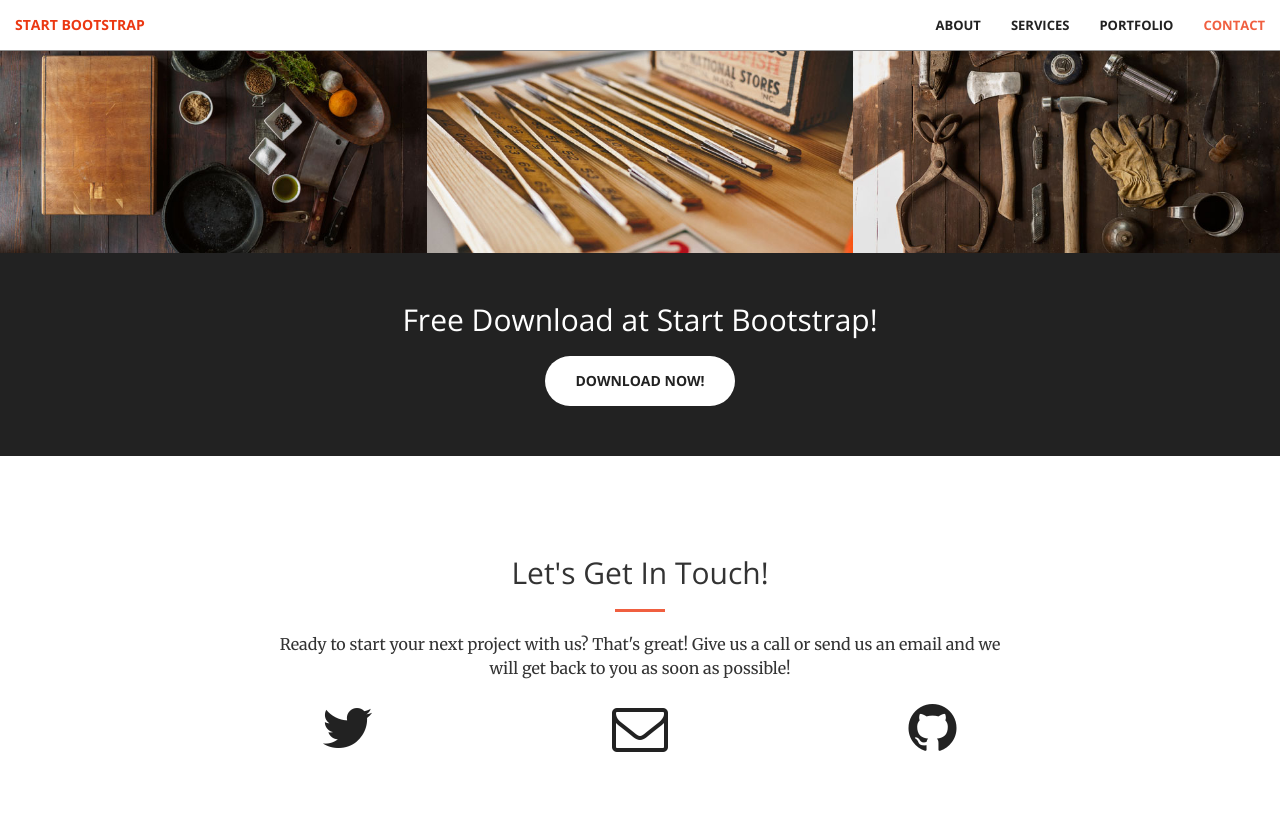
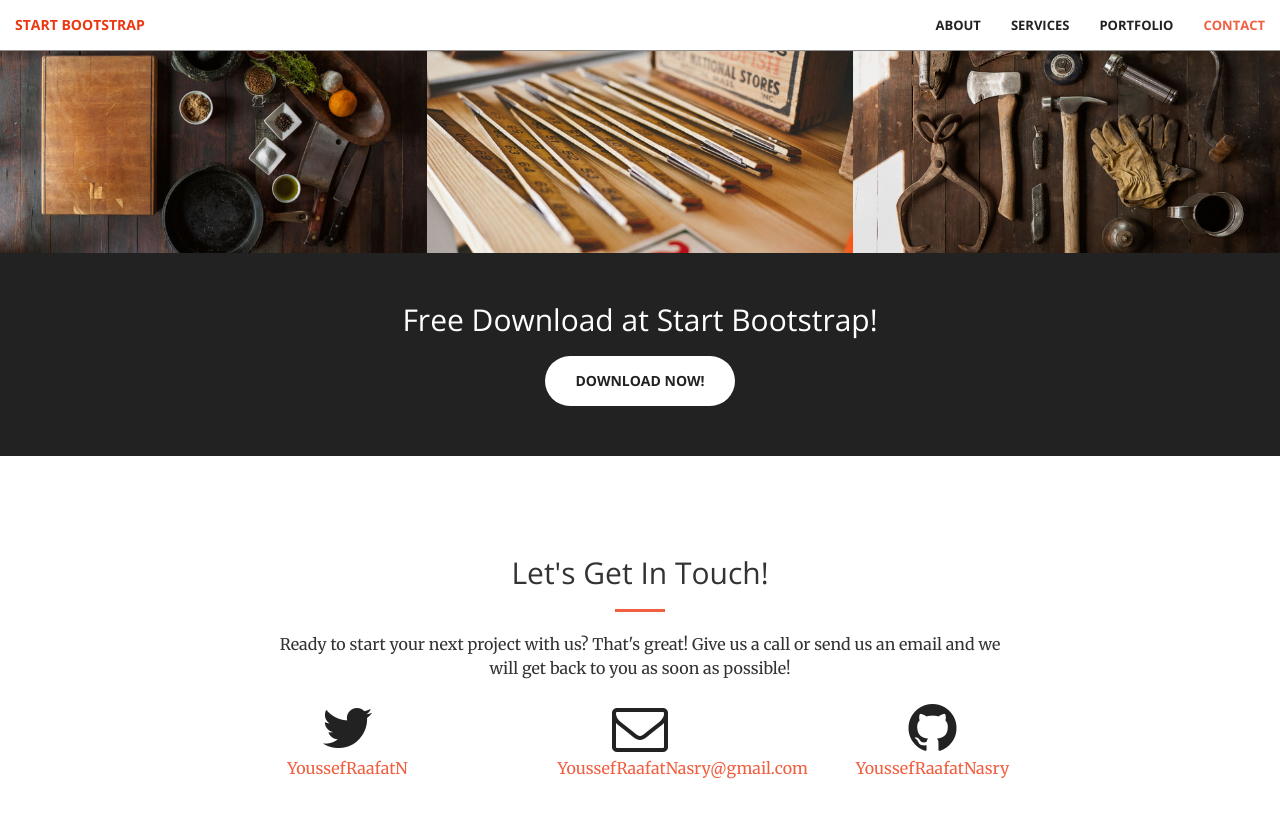
Before and after one commit to yousinix/ScoutsEncoder, a Jekyll site: the page built from index.html, in a window 1280 px wide and 900 px high, scrolled down 1981 px. Shown: the top 818 px of the window. Built offline with Jekyll 4.4.1, drawn with Linux system fonts in a browser that asks for light colours.

Commit message:
Add basic info

```diff
--- a/_config.yml
+++ b/_config.yml
@@ -1,12 +1,12 @@
 # Site settings
-title:
-email:
-description: > # this means to ignore newlines until "baseurl:"
+title: ScoutsEncoder
+email: YoussefRaafatNasry@gmail.com
+description: encode plain text into scouts' ciphers.
 baseurl: "" # the subpath of your site, e.g. /blog/
 url: "" # the base hostname & protocol for your site
 
-twitter_username:
-github_username:
+twitter_username: YoussefRaafatN
+github_username: YoussefRaafatNasry
 
 # Build settings
 markdown: kramdown
```
